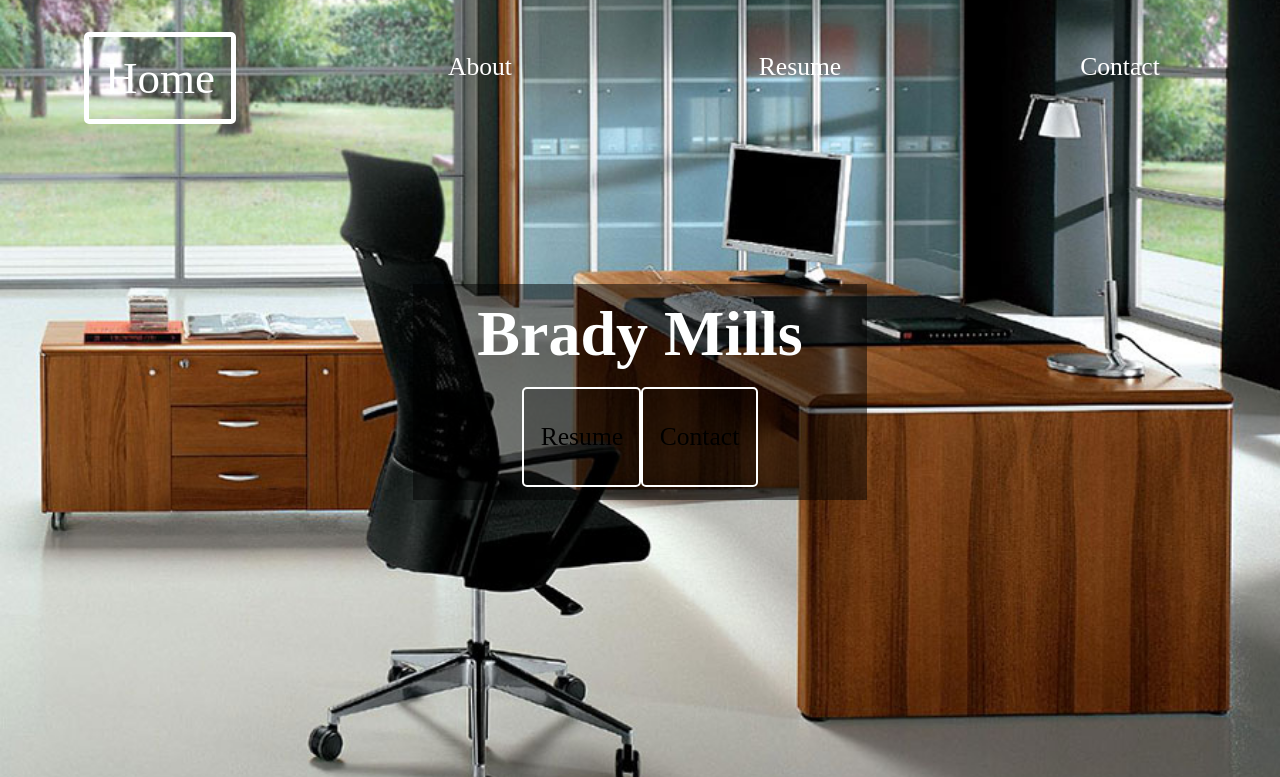
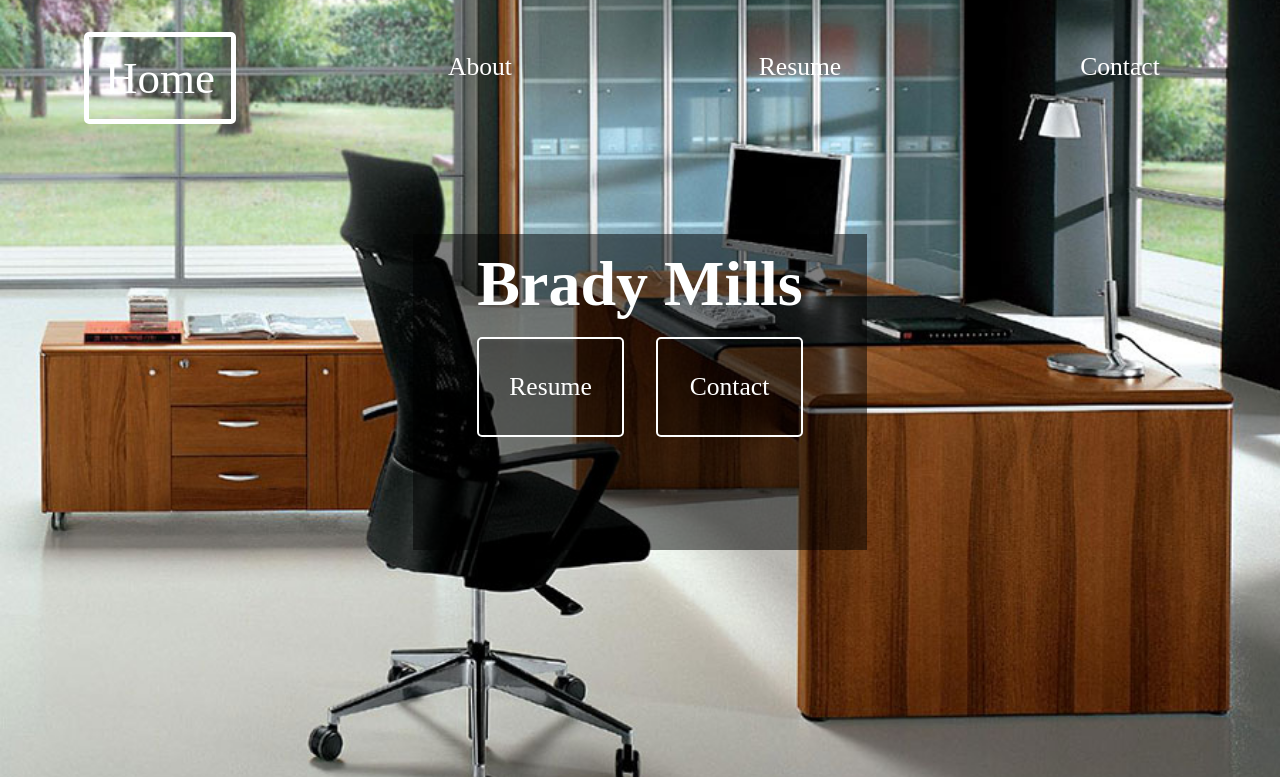
Before and after one commit to 3553NC3/Personal, a PHP site: page / in a window 1280 px wide. Shown: the top 777 px of the page. Run offline with PHP 8.4, Linux system fonts and the light colour scheme.

Commit message:
small change

```diff
--- a/index.html
+++ b/index.html
@@ -23,7 +23,7 @@
   <div class="align-center">
     <div class="header">
       <h1>Brady Mills</h1>
-      <div class="under-header">
+      <div class="under-header col2">
         <a href="resume.html" class="button">Resume</a>
         <a href="contact.html" class="button">Contact</a>
         </div>
--- a/main.css
+++ b/main.css
@@ -66,14 +66,11 @@ body{
   font-size: 45px;
   border: 5px solid #FEFFFF;
   border-radius: 5px;
-
 }
 
 /*Buttons*/
-
 .button {
-  display: flex;
-  flex-direction: row;
+  display: grid;
   padding: 5%;
   font-size: 2vw;
   text-align: center;
@@ -89,15 +86,20 @@ body{
    align-items: center;
    height: 100px;
    width: auto;
-   color: initial;
+   color: white;
 }
 .under-header{
-  display: flex;
-  flex-direction: row;
+  display: grid;
+  grid-column-gap: 30px;
   grid-template-rows: 1fr 1fr;
   align-items: center;
   justify-content: center;
   margin-top: 5%;
+}
+.col2{
+  display: grid;
+  grid-template-columns: 1fr 1fr;
+  grid-gap: 10%;
 }
 .main-container h1 {
   text-align: center;
@@ -173,8 +175,3 @@ button:hover, a:hover {
     font-size: 18px;
     margin-left: -20px;
 }
-.col2{
-  display: grid;
-  grid-template-columns: 1fr 1fr;
-  grid-gap: 2%;
-}
```
